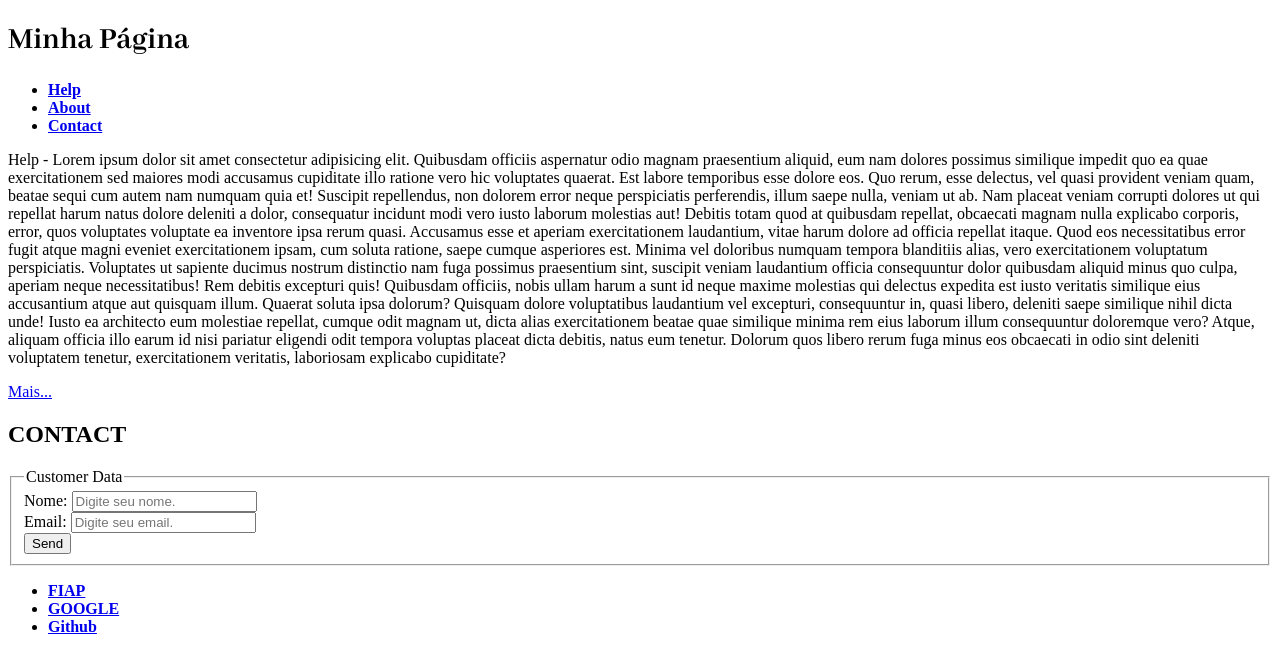
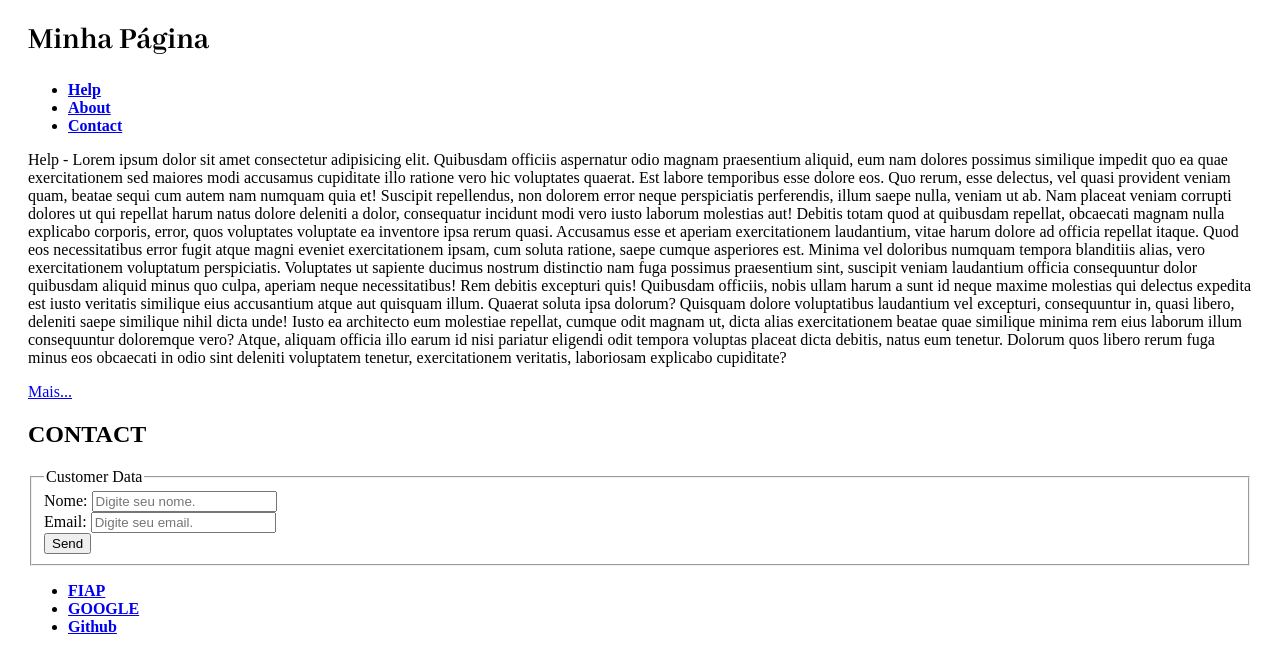
Before and after one commit to cristianrcaja/primeiro-projeto-m, a plain HTML site: page index.html in a window 1280 px wide. Drawn offline with Linux system fonts and the light colour scheme.

Commit message:
Usando margem

```diff
--- a/css/estilo.css
+++ b/css/estilo.css
@@ -1,6 +1,6 @@
 
 #cabecalho {
-background-color: blu;
+background-color: ble;
 }
 
 @font-face {
@@ -14,8 +14,16 @@ h1 {
 
 #menu {
     font-weight: bold;
+
 }
-.menu ul {
+.menu ul  {
 
     font-weight: bold;
 }
+
+
+
+#container {
+
+    margin: 20px
+}
```
